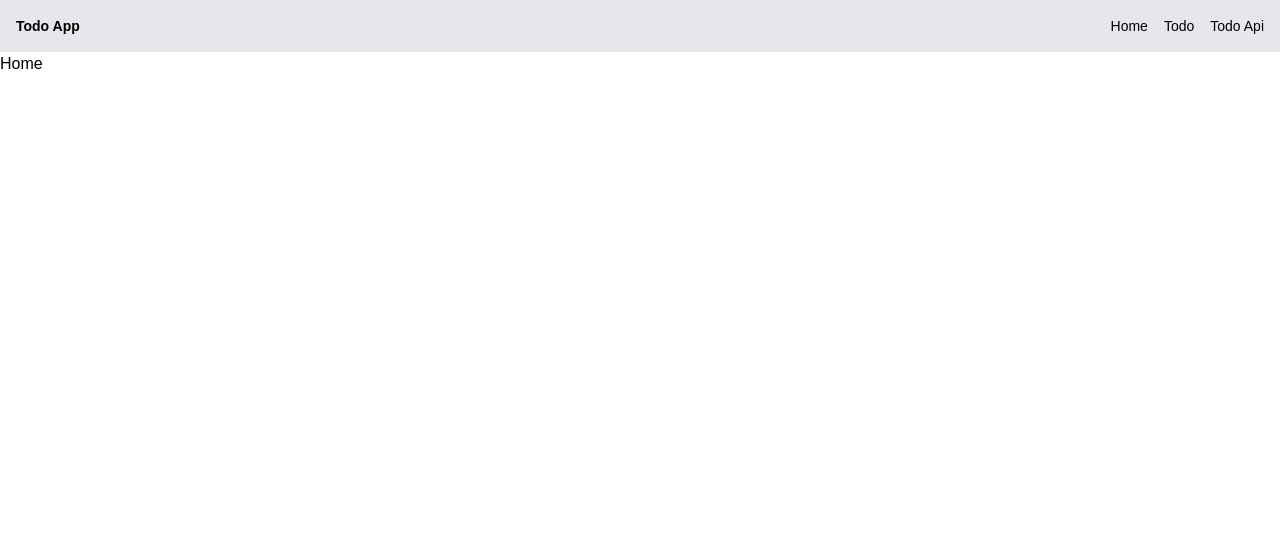
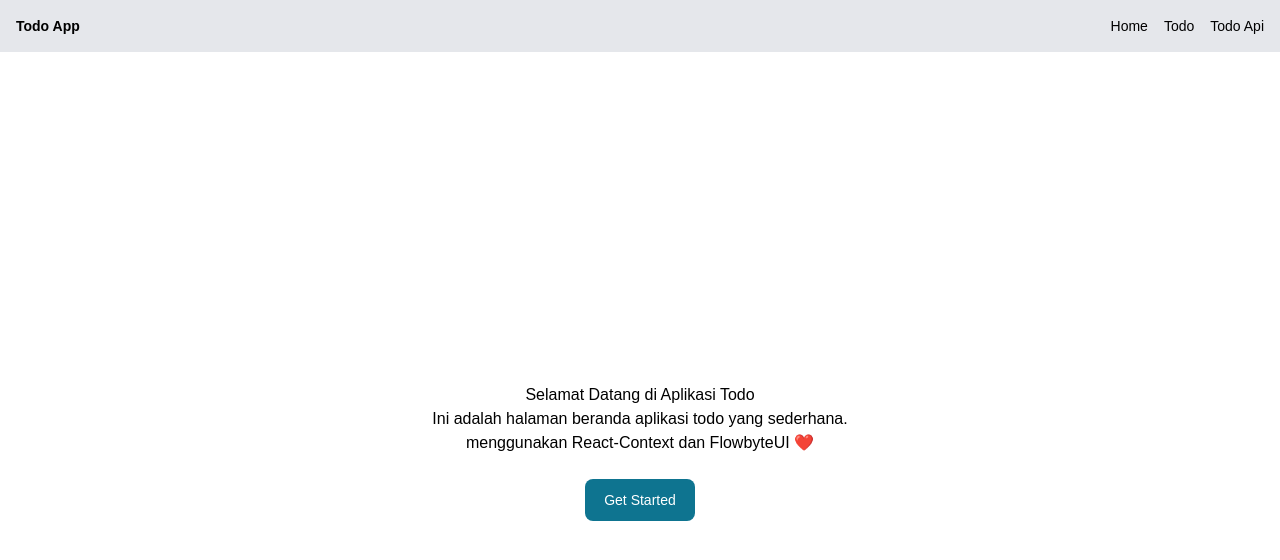
Before and after one commit to MSIB5-SKILVUL-ALFITOSANTOSA/Todo-App, a React (Vite) app: page / in a window 1280 px wide. Shown: the top 560 px of the page. Built offline with nearby package versions, Linux system fonts and the light colour scheme.

Commit message:
fix home

```diff
--- a/src/pages/home.jsx
+++ b/src/pages/home.jsx
@@ -1,12 +1,21 @@
 import React from "react";
+import { Button } from "flowbite-react";
+import { NavLink } from "react-router-dom";
 
 function Home() {
   return (
-    <>
-      <div>
-        <h1>Home</h1>
+    <div className="flex h-screen items-center justify-center">
+      <div className="text-center">
+        <h1>Selamat Datang di Aplikasi Todo</h1>
+        <p>Ini adalah halaman beranda aplikasi todo yang sederhana.</p>
+        <p>menggunakan React-Context dan FlowbyteUI ❤️</p>
+        <div className="mt-6">
+          <Button style={{ margin: "0 auto" }}>
+            <NavLink to="/todo">Get Started</NavLink>
+          </Button>
+        </div>
       </div>
-    </>
+    </div>
   );
 }
 
--- a/src/pages/login.jsx
+++ b/src/pages/login.jsx
@@ -1,7 +1,7 @@
 import React from "react";
 
 function Login() {
-  return <div>Login</div>;
+  return <div>having maintenance...</div>;
 }
 
 export default Login;
```
